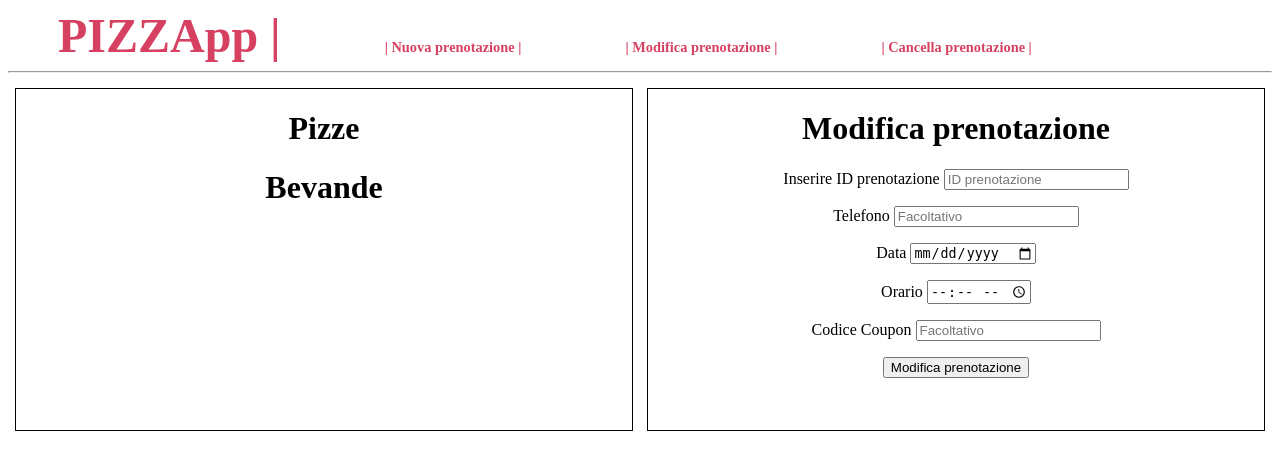
After one commit to alessandro-bertelli/webapp_isa_tbd, a Flask app: page /mod_pren/ in a window 1280 px wide. The commit adds this page. Shown: the top 470 px of the page. Run offline with Flask 2, Linux system fonts and the light colour scheme; data that the repository does not hold is empty; some libraries are stand-ins or nearby versions.

Commit message:
Create 'del_pren' and 'mod_pren'

```diff
--- a/src/app.py
+++ b/src/app.py
@@ -51,3 +51,57 @@ def new_pren():
         cur.close()
         conn.close()
         return render_template('new_pren.html', pizze=pizze, bevande=bevande)
+
+@app.route('/mod_pren/', methods=('GET', 'POST'))
+def mod_pren():
+    conn = get_db_connection()
+    if request.method == 'POST':
+        nome = request.form['nome']
+        telefono = request.form['telefono']
+        cod_fiscale = request.form['cod_fiscale']
+        data = request.form['data']
+        orario = request.form['orario']
+        cod_coupon = request.form['cod_coupon']
+        cur = conn.cursor()
+        cur.execute('INSERT INTO cliente (nome, telefono, cod_fiscale)''VALUES (%s, %s, %s)',(nome, telefono, cod_fiscale))
+        cur.execute('INSERT INTO prenotazione (data, orario, cod_fiscale)''VALUES (%s, %s, %s)',(data, orario, cod_fiscale))
+        conn.commit()
+        cur.close()
+        conn.close()
+        return redirect(url_for('index'))
+    else:
+        cur = conn.cursor()
+        cur.execute('SELECT * FROM pizza;')
+        pizze = cur.fetchall()
+        cur.execute('SELECT * FROM bevanda;')
+        bevande = cur.fetchall()
+        cur.close()
+        conn.close()
+        return render_template('mod_pren.html', pizze=pizze, bevande=bevande)
+
+@app.route('/del_pren/', methods=('GET', 'POST'))
+def del_pren():
+    conn = get_db_connection()
+    if request.method == 'POST':
+        nome = request.form['nome']
+        telefono = request.form['telefono']
+        cod_fiscale = request.form['cod_fiscale']
+        data = request.form['data']
+        orario = request.form['orario']
+        cod_coupon = request.form['cod_coupon']
+        cur = conn.cursor()
+        cur.execute('INSERT INTO cliente (nome, telefono, cod_fiscale)''VALUES (%s, %s, %s)',(nome, telefono, cod_fiscale))
+        cur.execute('INSERT INTO prenotazione (data, orario, cod_fiscale)''VALUES (%s, %s, %s)',(data, orario, cod_fiscale))
+        conn.commit()
+        cur.close()
+        conn.close()
+        return redirect(url_for('index'))
+    else:
+        cur = conn.cursor()
+        cur.execute('SELECT * FROM pizza;')
+        pizze = cur.fetchall()
+        cur.execute('SELECT * FROM bevanda;')
+        bevande = cur.fetchall()
+        cur.close()
+        conn.close()
+        return render_template('del_pren.html', pizze=pizze, bevande=bevande)
--- a/src/templates/base.html
+++ b/src/templates/base.html
@@ -36,8 +36,8 @@
     <nav>
         <a href="{{ url_for('index') }}"><strong>PIZZApp       |</strong></a>
         <a href="{{ url_for('new_pren') }}"><indice><strong>| Nuova prenotazione    |</strong></indice></a>
-        <a href="modifica-prenotazione"><indice><strong>| Modifica prenotazione    |</strong></indice></a>
-        <a href="cancella-prenotazione"><indice><strong>| Cancella prenotazione    |</strong></indice></a>
+        <a href="{{ url_for('mod_pren') }}"><indice><strong>| Modifica prenotazione    |</strong></indice></a>
+        <a href="{{ url_for('del_pren') }}"><indice><strong>| Cancella prenotazione    |</strong></indice></a>
     </nav>
     <hr>
     <div class="parent">
--- /dev/null
+++ b/src/templates/mod_pren.html
@@ -0,0 +1,70 @@
+{% extends 'base.html' %}
+
+{% block menu %}
+    <h1>{% block title1 %} Pizze {% endblock %}</h1>
+    {% for pizza in pizze %}
+        <div class='pizza'>
+            <h3><strong>{{ pizza[1] }}.</strong> <em><strong>{{ pizza[0] }}</strong></em> ....{{ pizza[2] }} €</h3>
+            <label for="n_pezzi_p">N. pezzi:
+            </label>
+            <input type="number"
+            id="n_pezzi_p" name="n_pezzi_p"
+            min="1" max="10" value="0">
+        </div>
+    {% endfor %}
+
+    <h1>{% block title2 %} Bevande {% endblock %}</h1>
+    {% for bevanda in bevande %}
+        <div class='bevanda'>
+            <h3><strong>{{ bevanda[1] }}.</strong> <em><strong>{{ bevanda[0] }}</strong></em> ....{{ bevanda[2] }} €</h3>
+            <label for="n_pezzi_b">N. pezzi:
+            </label>
+            <input type="number"
+            id="n_pezzi_b" name="n_pezzi_b"
+            min="1" max="10" value="0">
+        </div>
+    {% endfor %}
+{% endblock %}
+
+{% block variable %}
+    <h1>{% block title %} Modifica prenotazione {% endblock %}</h1>
+    <form method="POST">
+        <p>
+            <label for="id_pren">Inserire ID prenotazione</label>
+            <input type="text" name="id_pren"
+                   placeholder="ID prenotazione">
+            </input>
+        </p>
+
+        <p>
+            <label for="telefono">Telefono</label>
+            <input type="text" name="telefono"
+                   placeholder="Facoltativo">
+            </input>
+        </p>
+
+        <p>
+            <label for="data">Data</label>
+            <input type="date" name="data"
+                   placeholder="Data">
+            </input>
+        </p>
+
+        <p>
+            <label for="orario">Orario</label>
+            <input type="time" name="orario"
+                   placeholder="hh:mm">
+            </input>
+        </p>
+
+        <p>
+            <label for="cod_coupon">Codice Coupon</label>
+            <input type="number" name="cod_coupon"
+                   placeholder="Facoltativo">
+        </p>
+
+        <p>
+            <button type="submit">Modifica prenotazione</button>
+        </p>
+    </form>
+{% endblock %}
```
Also changed, not shown: src/templates/del_pren.html (added, +15 -0 lines).
